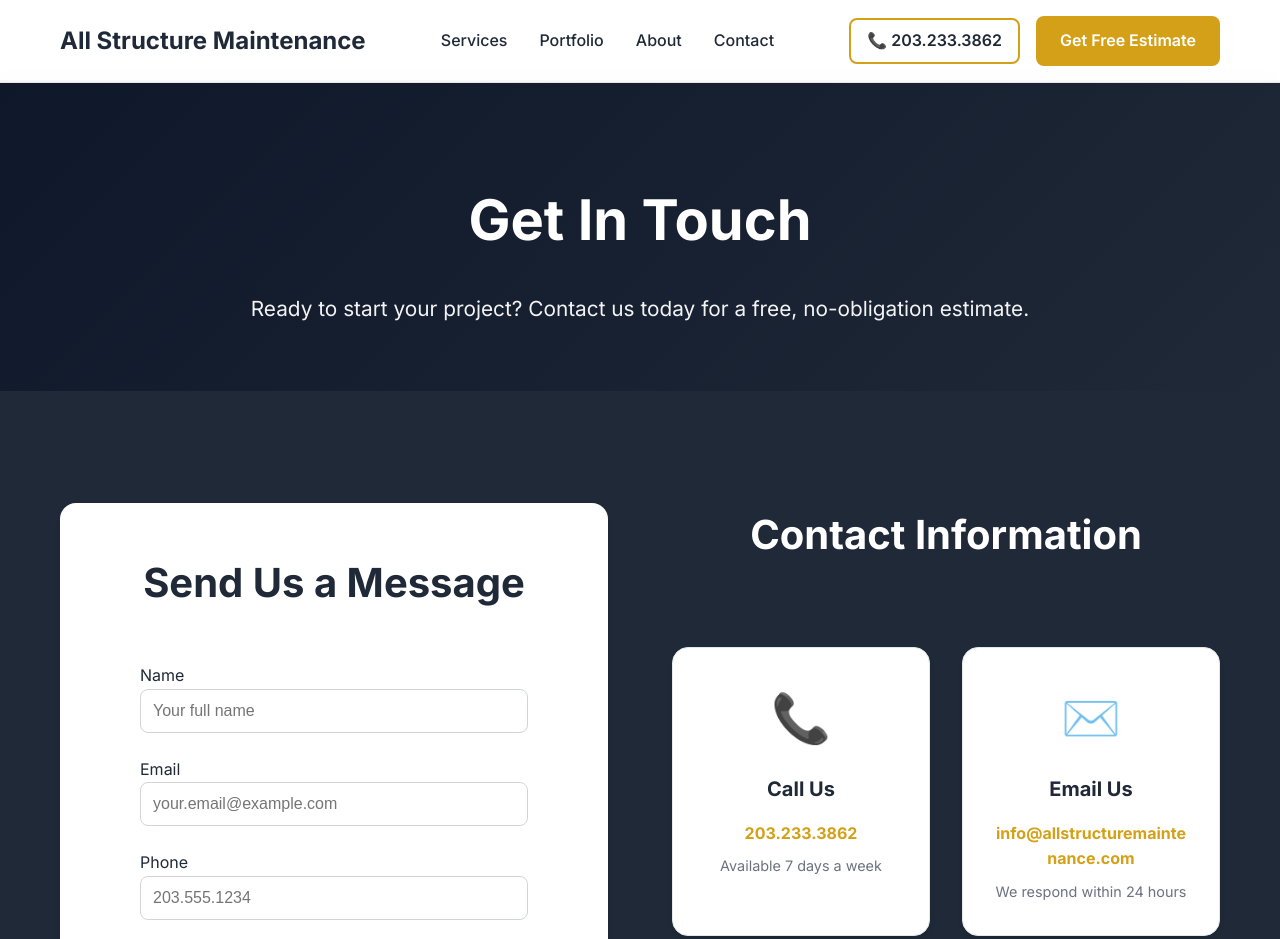
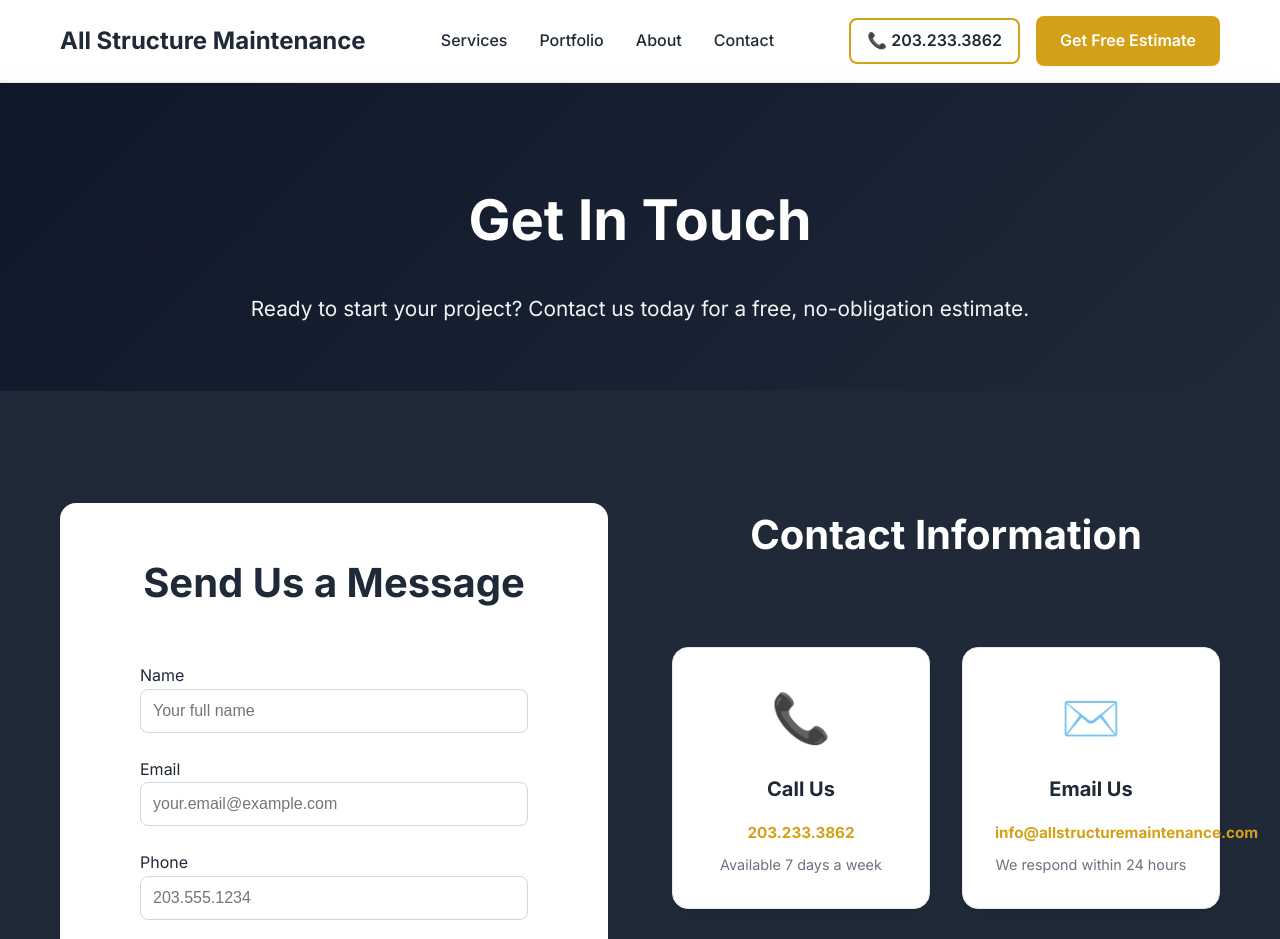
Before and after one commit to monkeydluthy/all-structure, a React (Vite) app: page /contact in a window 1280 px wide. Shown: the top 939 px of the page. Built offline with nearby package versions, Linux system fonts and the light colour scheme.

Commit message:
Reduce email font size to prevent wrapping

```diff
--- a/src/index.css
+++ b/src/index.css
@@ -1063,14 +1063,13 @@
 }
 
 .contact-card-link {
-  font-size: 1rem;
+  font-size: 0.95rem;
   font-weight: bold;
   color: #d4a017;
   text-decoration: none;
   display: block;
   margin-bottom: 0.5rem;
   transition: color 0.3s ease;
-  word-break: break-word;
 }
 
 .contact-card-link:hover {
```
